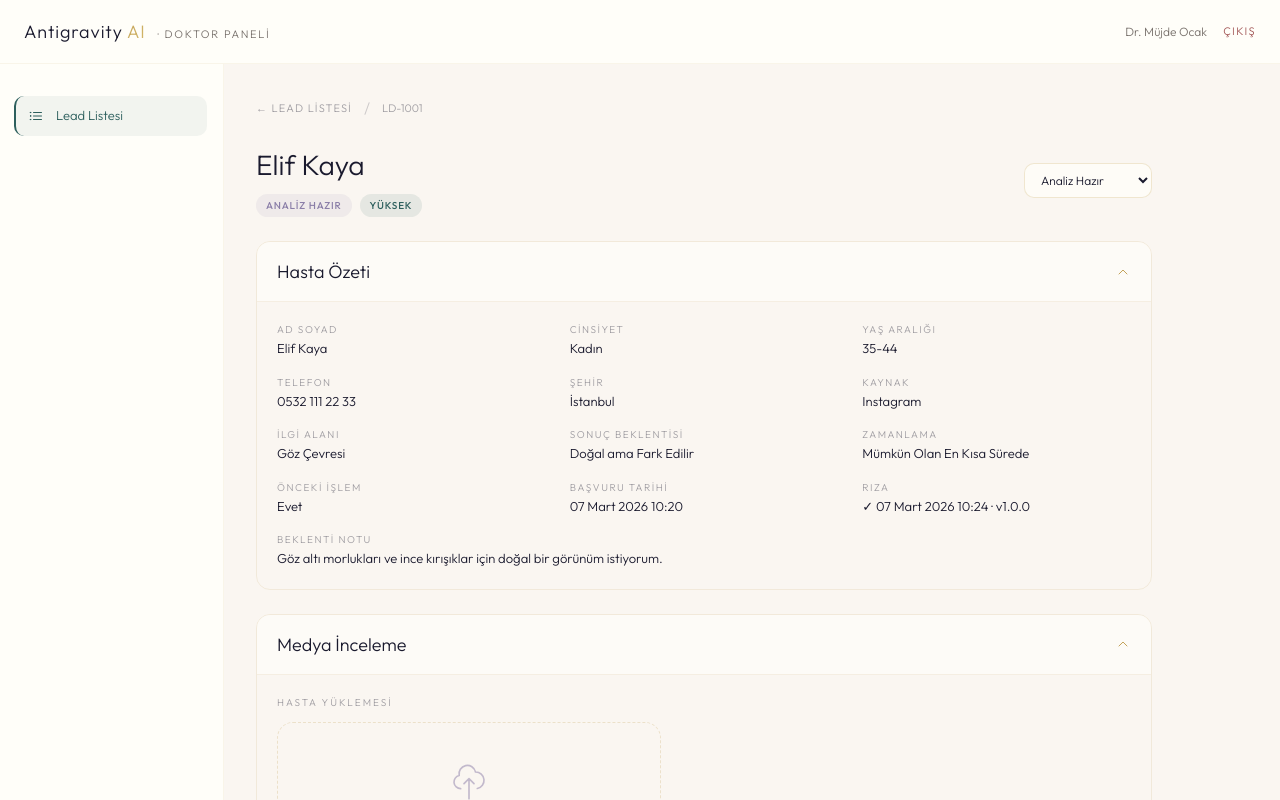
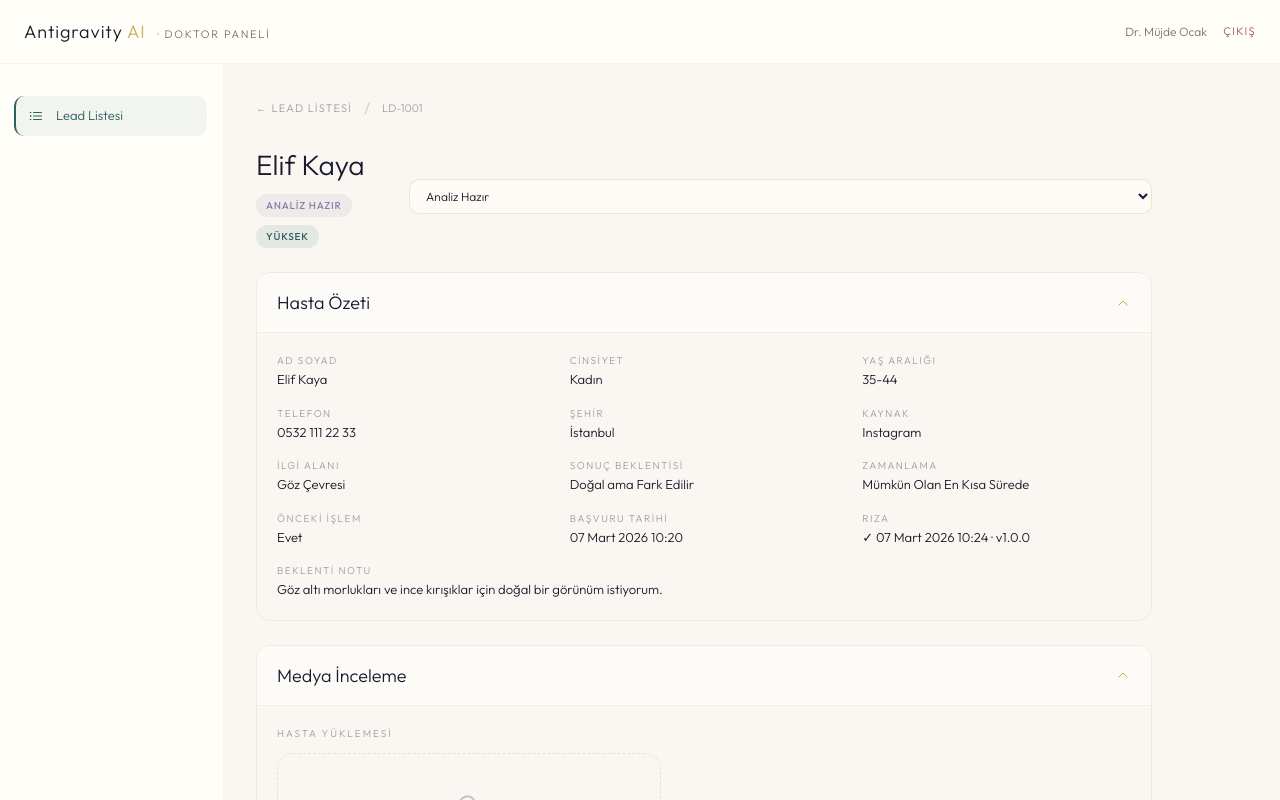
Before and after one commit to mithatavsar-alt/antigravity-clinic, a Next.js app: page /doctor/leads/LD-1001 in a window 1280 px wide. Shown: the top 800 px of the page. Built offline with nearby package versions, Linux system fonts and the light colour scheme.

Commit message:
refactor: use field-input class and design tokens in lead detail page
Co-Authored-By: Claude Opus 4.6 <noreply@anthropic.com>

```diff
--- a/app/(doctor)/doctor/leads/[id]/page.tsx
+++ b/app/(doctor)/doctor/leads/[id]/page.tsx
@@ -131,7 +131,7 @@ export default function LeadDetailPage({ params }: { params: Promise<{ id: strin
             updateLeadStatus(lead.id, e.target.value as LeadStatus)
             logAuditEvent('lead_status_changed', { lead_id: lead.id, status: e.target.value })
           }}
-          className="bg-[rgba(255,254,249,0.8)] border border-[rgba(196,163,90,0.25)] rounded-[10px] px-3 py-2 font-body text-[12px] text-[#1A1A2E] focus:outline-none focus:border-[#2D5F5D]"
+          className="field-input field-input-sm"
         >
           {([
             { value: 'new', label: 'Yeni' },
@@ -279,7 +279,7 @@ export default function LeadDetailPage({ params }: { params: Promise<{ id: strin
               </GlassCard>
             </div>
 
-            <div className="border border-[rgba(196,163,90,0.2)] rounded-[10px] px-4 py-3 bg-[rgba(196,163,90,0.04)]">
+            <div className="border border-[rgba(196,163,90,0.15)] rounded-[10px] px-4 py-3 bg-[rgba(196,163,90,0.04)]">
               <p className="font-body text-[11px] text-[rgba(26,26,46,0.55)] italic leading-relaxed">
                 Bu çıktı doktor karar desteği içindir. Final uygulama kararı klinik değerlendirme sonrasında verilir.
               </p>
@@ -332,7 +332,7 @@ export default function LeadDetailPage({ params }: { params: Promise<{ id: strin
               rows={5}
               maxLength={2000}
               placeholder="Klinik notlarınızı buraya ekleyin..."
-              className="w-full bg-[rgba(255,254,249,0.7)] border border-[rgba(196,163,90,0.25)] rounded-[10px] px-4 py-3 font-body text-[13px] text-[#1A1A2E] focus:outline-none focus:border-[#2D5F5D] resize-none placeholder:text-[rgba(26,26,46,0.3)]"
+              className="field-input resize-none"
             />
             <span className="absolute bottom-2 right-3 font-mono text-[10px] text-[rgba(26,26,46,0.25)]">
               {notes.length}/2000
```
